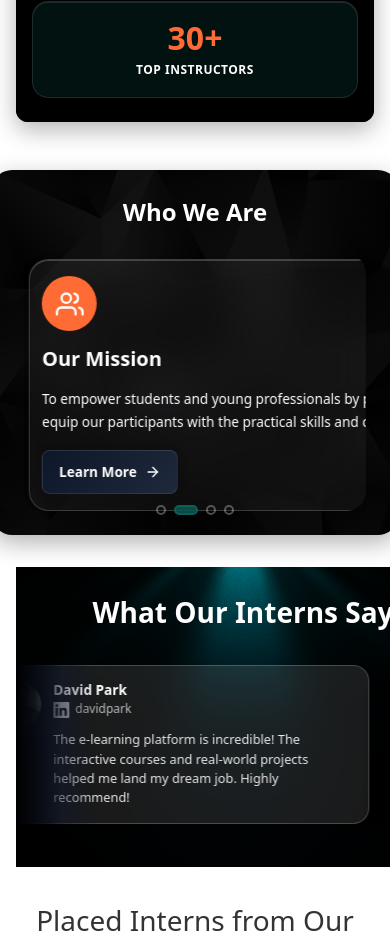
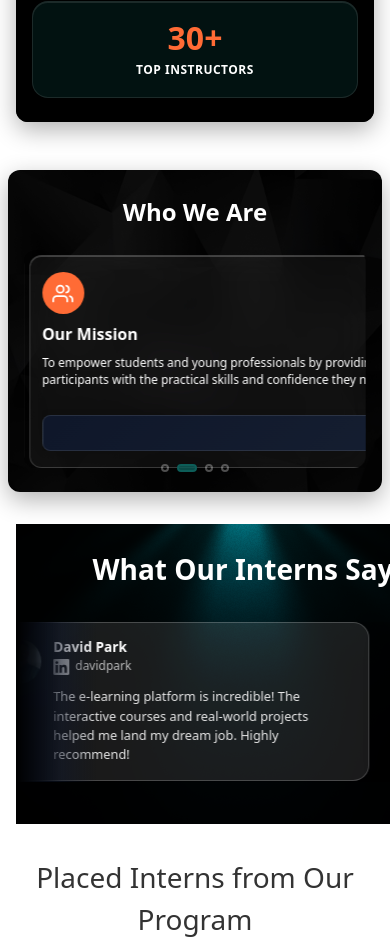
Before and after one commit to Jaiakashv/inlighnxglobal-test, a React (Vite) app: page / in a window 390 px wide. Shown: the part 4215-5166 px from the top of the page. Built offline with nearby package versions, Linux system fonts and the light colour scheme.

Commit message:
updated verify

```diff
--- a/src/pages/Page.css
+++ b/src/pages/Page.css
@@ -1738,6 +1738,14 @@
   background-blend-mode: overlay;
   z-index: 0;
   pointer-events: none;
+}
+
+@media (max-width: 768px) {
+  .who-we-are-section::before {
+    background-size: cover;
+    background-position: center;
+    background-color: rgba(0, 0, 0, 0.6);
+  }
 }
 
 .who-we-are-title {
@@ -2029,23 +2037,26 @@
 
 @media (max-width: 768px) {
   .who-we-are-section {
-    margin: 2rem -2rem;
-    padding: 2rem 2rem;
-    width: calc(100% + 4rem);
+    margin: 2rem -1rem;
+    padding: 2rem 1rem;
+    width: calc(100% + 2rem);
+    border-radius: 16px;
   }
 
   .who-we-are-title {
     font-size: 1.75rem;
     margin-bottom: 1.5rem;
+    padding: 0 0.5rem;
   }
 
   .carousel-container {
-    padding: 0 0.75rem;
+    padding: 0 0.5rem;
   }
 
   .carousel-wrapper {
     margin: 0 auto;
     width: 100%;
+    border-radius: 16px;
   }
 
   .carousel-track {
@@ -2056,88 +2067,81 @@
     width: 100%;
     min-width: 100%;
     flex: 0 0 100%;
-    padding: 1.25rem 1rem;
+    padding: 1.25rem 0.875rem;
+    gap: 0.875rem;
+    border-radius: 16px;
+  }
+
+  .card-content-wrapper {
     gap: 0.75rem;
   }
 
   .card-icon-wrapper {
-    width: 50px;
-    height: 50px;
+    width: 48px;
+    height: 48px;
   }
 
   .card-icon-wrapper svg {
-    width: 25px;
-    height: 25px;
+    width: 24px;
+    height: 24px;
   }
 
   .card-title {
-    font-size: 1.2rem;
+    font-size: 1.125rem;
+    line-height: 1.3;
   }
 
   .card-content {
-    font-size: 0.8rem;
+    font-size: 0.8125rem;
+    line-height: 1.5;
     -webkit-line-clamp: 3;
     line-clamp: 3;
   }
 
   .card-button {
     padding: 0.625rem 1rem;
-    font-size: 0.85rem;
-  }
-
-  .carousel-button {
-    width: 40px;
-    height: 40px;
-  }
-
-  .carousel-button svg {
-    width: 20px;
-    height: 20px;
-  }
-
-  .card-icon-wrapper {
-    width: 60px;
-    height: 60px;
-  }
-
-  .card-icon-wrapper svg {
-    width: 30px;
-    height: 30px;
-  }
-
-  .card-title {
-    font-size: 1.5rem;
-  }
-
-  .card-content {
-    font-size: 0.9rem;
-    line-height: 1.7;
-  }
-
-  .card-button {
-    padding: 0.75rem 1.25rem;
-    font-size: 0.9rem;
+    font-size: 0.8125rem;
+    width: 100%;
+    justify-content: center;
+  }
+
+  .carousel-indicators {
+    margin-top: 1.5rem;
+    gap: 0.5rem;
+  }
+
+  .carousel-indicator {
+    width: 10px;
+    height: 10px;
+  }
+
+  .carousel-indicator.active {
+    width: 24px;
   }
 }
 
 @media (max-width: 480px) {
   .who-we-are-section {
-    margin: 1.5rem -1.5rem;
-    padding: 1.5rem 1.5rem;
-    width: calc(100% + 3rem);
+    margin: 1.5rem -0.5rem;
+    padding: 1.5rem 0.75rem;
+    width: calc(100% + 1rem);
+    border-radius: 12px;
   }
 
   .who-we-are-title {
     font-size: 1.5rem;
+    margin-bottom: 1.25rem;
+    padding: 0 0.25rem;
   }
 
   .carousel-container {
-    padding: 0 0.5rem;
+    padding: 0 0.25rem;
   }
 
   .carousel-wrapper {
     margin: 0 auto;
     width: 100%;
+    border-radius: 12px;
   }
 
   .carousel-track {
@@ -2149,32 +2153,41 @@
     min-width: 100%;
     flex: 0 0 100%;
     padding: 1rem 0.75rem;
+    gap: 0.75rem;
+    border-radius: 12px;
+  }
+
+  .card-content-wrapper {
     gap: 0.625rem;
   }
 
   .card-icon-wrapper {
-    width: 45px;
-    height: 45px;
+    width: 42px;
+    height: 42px;
   }
 
   .card-icon-wrapper svg {
-    width: 22px;
-    height: 22px;
+    width: 21px;
+    height: 21px;
   }
 
   .card-title {
     font-size: 1rem;
+    line-height: 1.3;
   }
 
   .card-content {
     font-size: 0.75rem;
-    -webkit-line-clamp: 2;
-    line-clamp: 2;
+    line-height: 1.4;
+    -webkit-line-clamp: 3;
+    line-clamp: 3;
   }
 
   .card-button {
     padding: 0.5rem 0.875rem;
-    font-size: 0.8rem;
+    font-size: 0.75rem;
+    width: 100%;
+    justify-content: center;
   }
 
   .card-button svg {
@@ -2182,55 +2195,75 @@
     height: 16px;
   }
 
-  .carousel-button {
-    width: 35px;
-    height: 35px;
-  }
-
-  .carousel-button svg {
-    width: 18px;
-    height: 18px;
+  .carousel-indicators {
+    margin-top: 1.25rem;
+    gap: 0.5rem;
+  }
+
+  .carousel-indicator {
+    width: 8px;
+    height: 8px;
+  }
+
+  .carousel-indicator.active {
+    width: 20px;
+  }
+}
+
+/* Extra small devices (phones in portrait, less than 360px) */
+@media (max-width: 360px) {
+  .who-we-are-section {
+    margin: 1rem -0.25rem;
+    padding: 1.25rem 0.5rem;
+    width: calc(100% + 0.5rem);
+  }
+
+  .who-we-are-title {
+    font-size: 1.25rem;
+    margin-bottom: 1rem;
+  }
+
+  .carousel-container {
+    padding: 0 0.125rem;
+  }
+
+  .who-we-are-card {
+    padding: 0.875rem 0.625rem;
+    gap: 0.625rem;
+  }
+
+  .card-content-wrapper {
+    gap: 0.5rem;
   }
 
   .card-icon-wrapper {
-    width: 55px;
-    height: 55px;
+    width: 40px;
+    height: 40px;
   }
 
   .card-icon-wrapper svg {
-    width: 28px;
-    height: 28px;
+    width: 20px;
+    height: 20px;
   }
 
   .card-title {
-    font-size: 1.25rem;
+    font-size: 0.9375rem;
   }
 
   .card-content {
-    font-size: 0.85rem;
+    font-size: 0.6875rem;
+    -webkit-line-clamp: 2;
+    line-clamp: 2;
   }
 
   .card-button {
-    padding: 0.7rem 1rem;
-    font-size: 0.85rem;
+    padding: 0.5rem 0.75rem;
+    font-size: 0.6875rem;
   }
 
   .card-button svg {
-    width: 16px;
-    height: 16px;
-  }
-
-  .carousel-indicators {
-    gap: 0.5rem;
-  }
-
-  .carousel-indicator {
-    width: 10px;
-    height: 10px;
-  }
-
-  .carousel-indicator.active {
-    width: 24px;
+    width: 14px;
+    height: 14px;
   }
 }
 
@@ -3089,20 +3122,35 @@
 .verify-button,
 .submit-button {
   width: 100%;
-  background-color: #14b8a6;
+  background: linear-gradient(135deg, #0F172A 0%, #1e293b 100%);
   color: #ffffff;
-  border: none;
+  border: 1px solid rgba(255, 255, 255, 0.1);
   padding: 0.75rem 1.5rem;
   border-radius: 8px;
   font-size: 1rem;
   font-weight: 600;
   cursor: pointer;
-  transition: background-color 0.3s ease;
-}
-
-.verify-button:hover,
-.submit-button:hover {
-  background-color: #0d9488;
+  transition: all 0.3s ease;
+  box-shadow: 0 2px 8px rgba(0, 0, 0, 0.2);
+  display: flex;
+  align-items: center;
+  justify-content: center;
+  gap: 0.5rem;
+}
+
+.verify-button:hover:not(:disabled),
+.submit-button:hover:not(:disabled) {
+  background: linear-gradient(135deg, #1e293b 0%, #0F172A 100%);
+  border-color: rgba(255, 255, 255, 0.2);
+  transform: translateX(5px);
+  box-shadow: 0 4px 12px rgba(15, 23, 42, 0.4);
+}
+
+.verify-button:disabled,
+.submit-button:disabled {
+  opacity: 0.6;
+  cursor: not-allowed;
+  transform: none;
 }
 
 .verification-result {
--- a/src/pages/VerifyCertificate.jsx
+++ b/src/pages/VerifyCertificate.jsx
@@ -81,79 +81,79 @@ function VerifyCertificate() {
           {verificationResult && (
             <>
               {verificationResult.valid ? (
-                <div className="flex justify-center items-center py-8 px-4 my-8 md:py-4 md:px-2 md:my-4">
+                <div className="flex justify-center items-center py-8 px-2 my-8 sm:py-6 sm:px-4 md:py-4 md:px-2 md:my-4">
                   <div
-                    className="relative w-full max-w-[900px] min-h-[900px] bg-white border-8 border-[#1a5f3f] rounded shadow-[0_10px_30px_rgba(0,0,0,0.2)] mx-auto py-[4.5rem] px-16 md:min-h-auto md:border-[5px] md:max-w-full md:py-8 md:px-6"
+                    className="relative w-full max-w-[900px] min-h-[900px] bg-white border-8 border-[#1a5f3f] rounded shadow-[0_10px_30px_rgba(0,0,0,0.2)] mx-auto py-[4.5rem] px-16 sm:min-h-auto sm:border-[5px] sm:max-w-full sm:py-8 sm:px-6 md:min-h-auto md:border-[5px] md:max-w-full md:py-8 md:px-6"
                   >
                     {/* Inner Border */}
-                    <div className="absolute inset-2 border-[3px] border-[#ff6b35] rounded-[2px] pointer-events-none md:inset-[5px] md:border-2"></div>
+                    <div className="absolute inset-2 border-[3px] border-[#ff6b35] rounded-[2px] pointer-events-none sm:inset-[5px] sm:border-2 md:inset-[5px] md:border-2"></div>
 
                     {/* Decorative Star */}
-                    <div className="absolute top-5 left-[30px] z-[1]">
-                      <div className="w-[50px] h-[50px] bg-gradient-to-br from-[#FFD700] to-[#FFA500] rounded-full flex items-center justify-center text-white text-2xl shadow-[0_2px_8px_rgba(255,215,0,0.3)]">
+                    <div className="absolute top-5 left-[30px] z-[1] sm:top-3 sm:left-4 md:top-5 md:left-[30px]">
+                      <div className="w-[50px] h-[50px] sm:w-[40px] sm:h-[40px] md:w-[50px] md:h-[50px] bg-gradient-to-br from-[#FFD700] to-[#FFA500] rounded-full flex items-center justify-center text-white text-2xl sm:text-xl md:text-2xl shadow-[0_2px_8px_rgba(255,215,0,0.3)]">
                         ★
                       </div>
                     </div>
-                    <div className="absolute top-1/2 right-[10%] -translate-y-1/2 text-[12rem] text-[rgba(255,107,53,0.15)] z-0 font-thin pointer-events-none hidden md:block">★</div>
+                    <div className="absolute top-1/2 right-[10%] -translate-y-1/2 text-[12rem] sm:text-[6rem] md:text-[12rem] text-[rgba(255,107,53,0.15)] z-0 font-thin pointer-events-none hidden sm:hidden md:block">★</div>
 
                     {/* Company Logo */}
-                    <div className="text-center mb-6 relative z-[2] flex justify-center items-center">
-                      <img src={logo} alt="InLighnX Global Logo" className="max-w-[150px] w-auto h-auto object-contain block" />
+                    <div className="text-center mb-6 sm:mb-4 md:mb-6 relative z-[2] flex justify-center items-center">
+                      <img src={logo} alt="InLighnX Global Logo" className="max-w-[70px] sm:max-w-[100px] md:max-w-[150px] w-auto h-auto object-contain block" />
                     </div>
 
                     {/* Certificate Header */}
-                    <h1 className="text-center text-[#1e3a5f] text-[2.5rem] md:text-2xl font-bold my-6 md:my-4 tracking-[2px] md:tracking-[1px] font-serif relative z-[2]">CERTIFICATE OF ACHIEVEMENT</h1>
+                    <h1 className="text-center text-[#1e3a5f] text-[2.5rem] sm:text-xs md:text-2xl font-bold my-6 sm:my-4 md:my-4 tracking-[2px] sm:tracking-[1px] md:tracking-[1px] font-serif relative z-[2] px-2">CERTIFICATE OF ACHIEVEMENT</h1>
 
                     {/* Presented To */}
-                    <p className="text-center text-[#333333] text-base md:text-sm my-4 md:my-3 font-medium tracking-[1px] relative z-[2]">PROUDLY PRESENTED TO</p>
+                    <p className="text-center text-[#333333] text-base sm:text-xs md:text-sm my-4 sm:my-2 md:my-3 font-medium tracking-[1px] sm:tracking-[0.5px] relative z-[2] px-2">PROUDLY PRESENTED TO</p>
 
                     {/* Name */}
-                    <h2 className="text-center text-[#ff6b35] text-[2.2rem] md:text-2xl font-semibold my-4 md:my-3 italic font-serif relative z-[2]">{verificationResult["Name"]}</h2>
+                    <h2 className="text-center text-[#ff6b35] text-[2.2rem] sm:text-xl md:text-2xl font-semibold my-4 sm:my-2 md:my-3 italic font-serif relative z-[2] px-2 break-words">{verificationResult["Name"]}</h2>
 
                     {/* Achievement Text */}
-                    <p className="text-center text-[#333333] text-lg md:text-base leading-relaxed my-6 md:my-4 relative z-[2]">
+                    <p className="text-center text-[#333333] text-lg sm:text-sm md:text-base leading-relaxed my-6 sm:my-3 md:my-4 relative z-[2] px-2 sm:px-1">
                       For successfully completing the internship in <strong className="text-[#1e3a5f] font-semibold">{verificationResult["Domain"]}</strong>
                     </p>
 
                     {/* Details */}
-                    <div className="text-center my-6 md:my-4 relative z-[2]">
-                      <p className="text-[#333333] text-base md:text-sm my-2 leading-relaxed">
+                    <div className="text-center my-6 sm:my-3 md:my-4 relative z-[2] px-2">
+                      <p className="text-[#333333] text-base sm:text-xs md:text-sm my-2 sm:my-1 leading-relaxed">
                         <span className="font-semibold text-[#1e3a5f]">Duration:</span> {verificationResult["Duration"]} {verificationResult["Duration"] === 1 ? 'month' : 'months'}
                       </p>
-                      <p className="text-[#333333] text-base md:text-sm my-2 leading-relaxed">
+                      <p className="text-[#333333] text-base sm:text-xs md:text-sm my-2 sm:my-1 leading-relaxed">
                         <span className="font-semibold text-[#1e3a5f]">Intern ID:</span> {verificationResult["Intern ID"]}
                       </p>
                     </div>
 
                     {/* Dates */}
-                    <div className="text-center text-[#333333] text-base md:text-sm my-6 md:my-4 relative z-[2]">
+                    <div className="text-center text-[#333333] text-base sm:text-xs md:text-sm my-6 sm:my-3 md:my-4 relative z-[2] px-2 break-words">
                       <span className="font-semibold text-[#1e3a5f]">From:</span> {formatDateForDisplay(verificationResult["Starting Date"])}
-                      <span className="mx-2"> To: </span>
+                      <span className="mx-2 sm:mx-1"> To: </span>
                       {formatDateForDisplay(verificationResult["Completion Date"])}
                     </div>
 
                     {/* Divider */}
                     <div
-                      className="w-full h-px my-8 md:my-6 relative z-[2]"
+                      className="w-full h-px my-8 sm:my-4 md:my-6 relative z-[2]"
                       style={{
                         background: 'repeating-linear-gradient(to right, #333333 0px, #333333 10px, transparent 10px, transparent 20px)'
                       }}
                     ></div>
 
                     {/* Signatures */}
-                    <div className="flex justify-between mt-8 md:mt-6 relative z-[2] flex-col md:flex-row gap-4 md:gap-0">
-                      <div className="flex-1 text-left flex flex-col items-start">
+                    <div className="flex justify-between mt-8 sm:mt-4 md:mt-6 relative z-[2] flex-col sm:flex-col md:flex-row gap-4 sm:gap-3 md:gap-0">
+                      <div className="flex-1 text-center sm:text-center md:text-left flex flex-col items-center sm:items-center md:items-start">
                         <img
                           src={signature}
                           alt="Authorized Signature"
-                          className="w-auto max-w-[180px] md:max-w-[150px] h-auto max-h-[60px] md:max-h-[50px] object-contain mb-2 block"
+                          className="w-auto max-w-[180px] sm:max-w-[120px] md:max-w-[150px] h-auto max-h-[60px] sm:max-h-[40px] md:max-h-[50px] object-contain mb-2 block"
                         />
-                        <div className="w-[200px] md:w-[150px] h-0.5 bg-[#333333] mb-2"></div>
-                        <p className="text-[#666666] text-sm m-0">Authorized Signature</p>
+                        <div className="w-[200px] sm:w-[120px] md:w-[150px] h-0.5 bg-[#333333] mb-2"></div>
+                        <p className="text-[#666666] text-sm sm:text-xs m-0">Authorized Signature</p>
                       </div>
-                      <div className="flex-1 text-right md:text-right">
-                        <p className="font-semibold text-[#333333] mb-1 text-base md:text-sm">Ghanshyam Tripathi</p>
-                        <p className="text-[#666666] text-sm m-0">Director</p>
+                      <div className="flex-1 text-center sm:text-center md:text-right">
+                        <p className="font-semibold text-[#333333] mb-1 text-base sm:text-sm md:text-sm">Ghanshyam Tripathi</p>
+                        <p className="text-[#666666] text-sm sm:text-xs m-0">Director</p>
                       </div>
                     </div>
                   </div>
```
